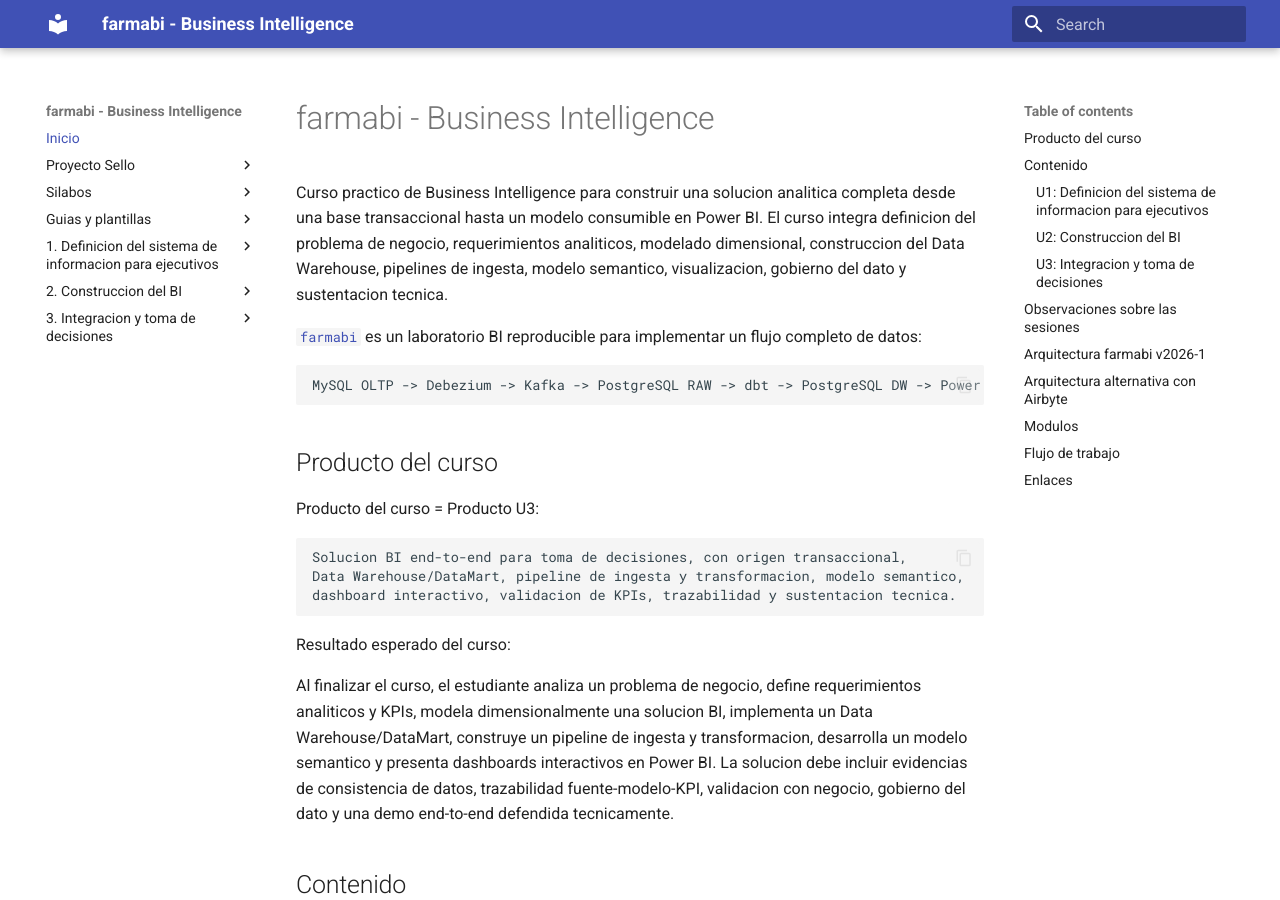
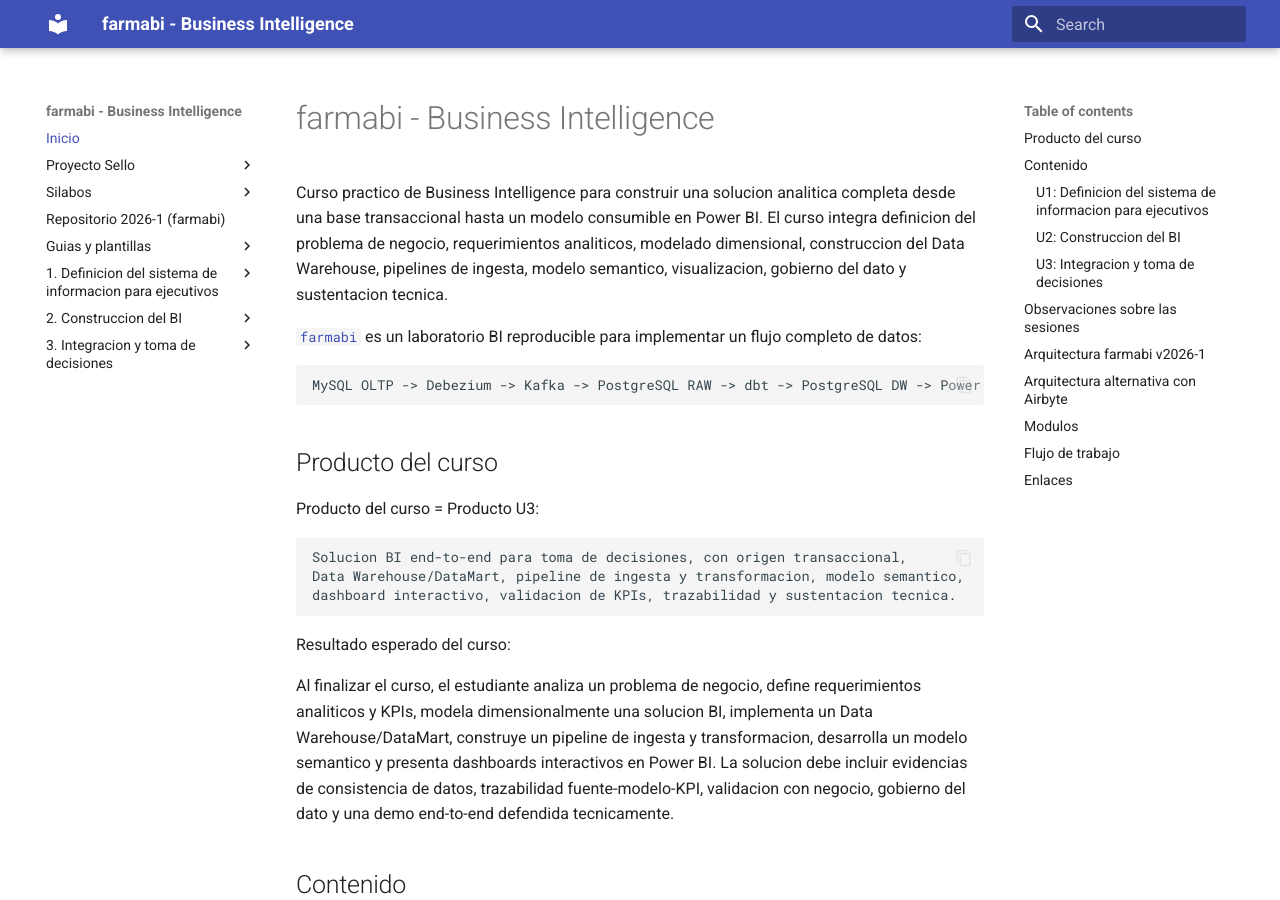
Before and after one commit to 262bi/farmabi, an MkDocs documentation site: the page built from docs/index.md, in a window 1280 px wide and 900 px high. Built offline with MkDocs 1.6.1 and Material for MkDocs 9.7.7, drawn with Linux system fonts in a browser that asks for light colours.

Commit message:
first commit

```diff
--- a/mkdocs.yml
+++ b/mkdocs.yml
@@ -9,6 +9,7 @@ nav:
   - Silabos:
       - Silabo 2026-1: silabo_bi_2026_1.md
       - Silabo 2026-2: silabo_bi_2026_2.md
+  - Repositorio 2026-1 (farmabi): https://github.com/261bi/farmabi
   - "Guias y plantillas":
       - Plantilla entregable U1: guias/PLANTILLA_ENTREGABLE_U1_REQUERIMIENTOS_BI_MODELADO_DIMENSIONAL.md
       - Plantilla entregable U2: guias/PLANTILLA_ENTREGABLE_U2_ETL_CALIDAD_DATOS_DATAMART.md
```
